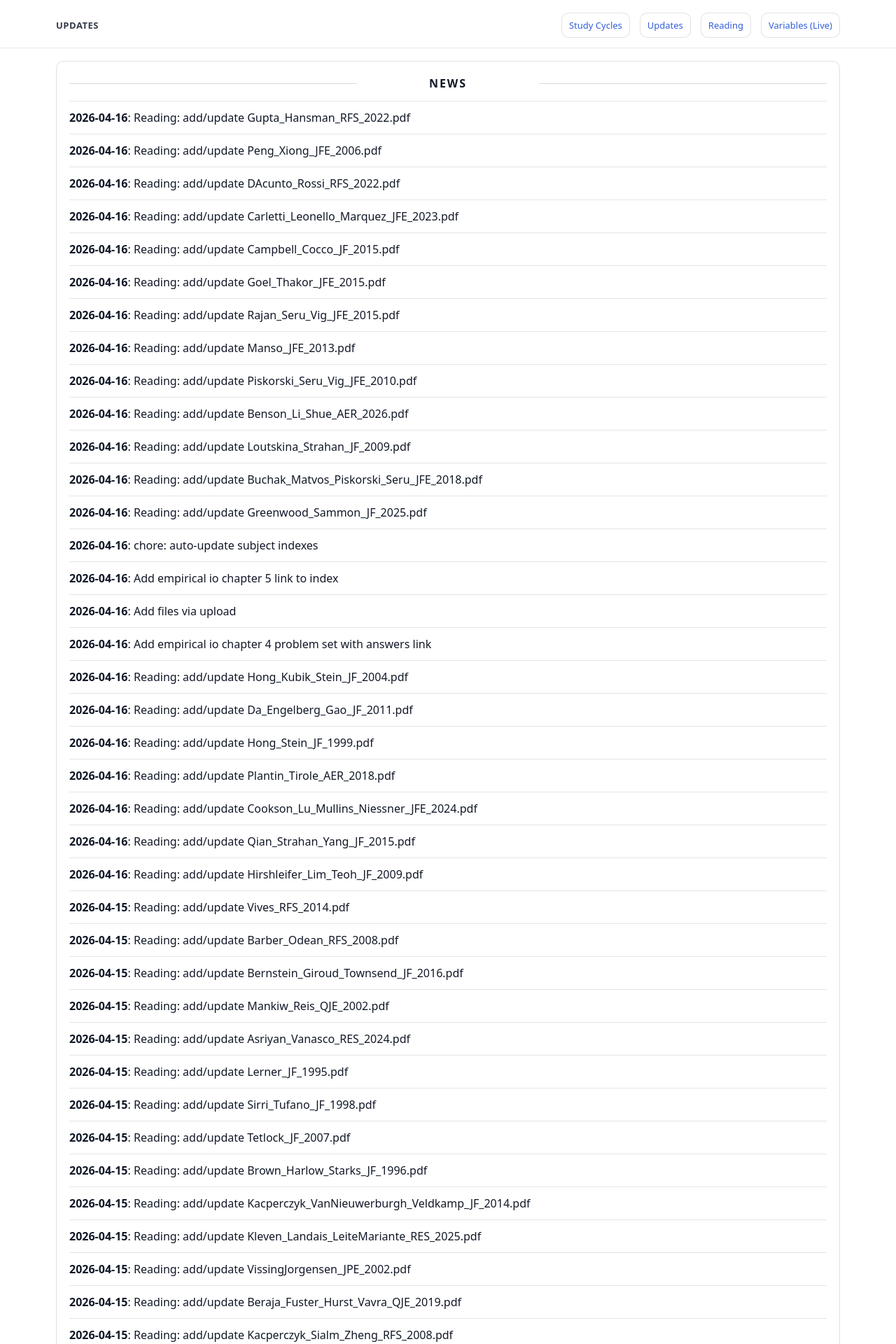
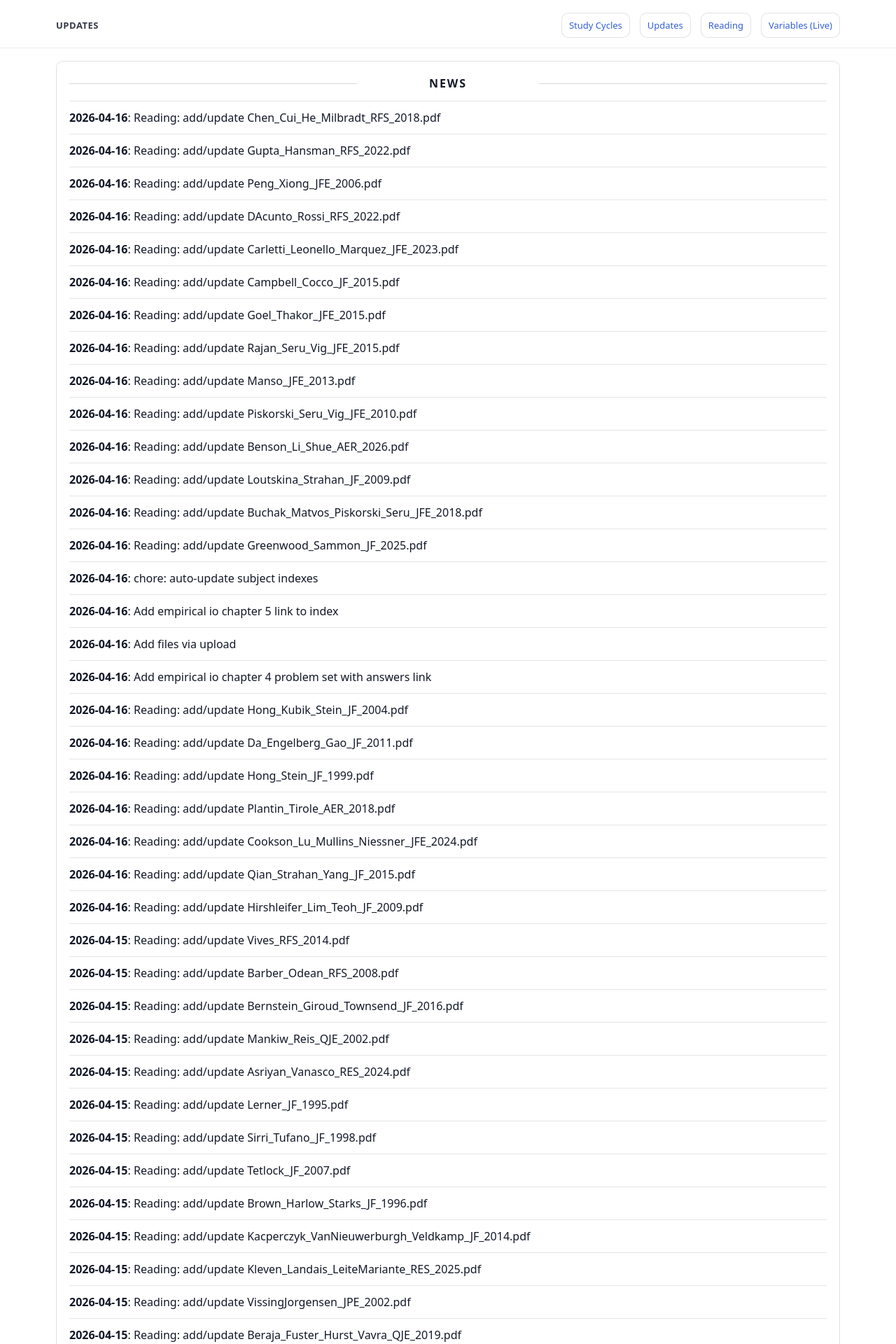
Before and after one commit to yaxinzn/study-archive, a Jekyll site: the page built from updates/index.md, in a window 1280 px wide. Shown: the top 1920 px of the page at 70% size. Built offline with Jekyll 4.4.1, drawn with Linux system fonts in a browser that asks for light colours; some of the changed text lies outside the part shown.

Commit message:
chore: update NEWS feed

```diff
--- a/_data/news.yml
+++ b/_data/news.yml
@@ -1,4 +1,7 @@
 # Auto-generated update history (sorted newest -> oldest). Do not edit manually.
+- ts: "1776341427"
+  date: "2026-04-16"
+  title: "Reading: add/update Chen_Cui_He_Milbradt_RFS_2018.pdf"
 - ts: "1776341037"
   date: "2026-04-16"
   title: "Reading: add/update Gupta_Hansman_RFS_2022.pdf"
```
